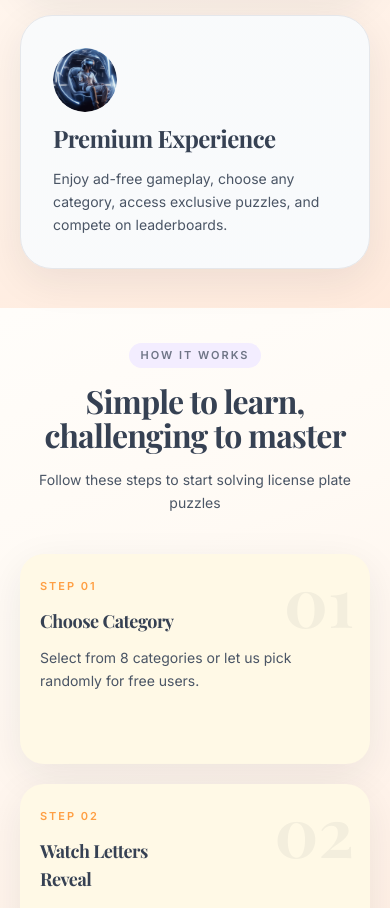
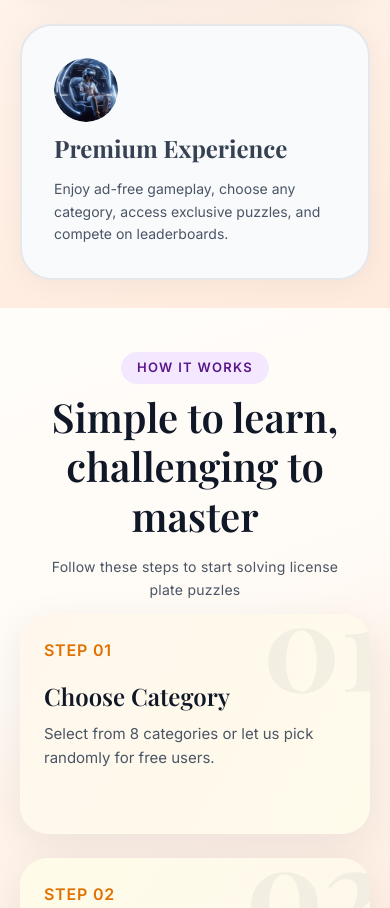
Before and after one commit to pankaj1989/puzzle-game, a React (Vite) app: page / in a window 390 px wide. Shown: the part 2224-3132 px from the top of the page. Built offline with nearby package versions, Linux system fonts and the light colour scheme; a web font is replaced by a local one.

Commit message:
Update landing page styles and components; added new color variables and gradients, refined layouts, and improved responsiveness. Enhanced CTA section with new design elements and icons. Updated pricing section for better visual hierarchy and clarity.

```diff
--- a/src/components/landing/LandingCta.jsx
+++ b/src/components/landing/LandingCta.jsx
@@ -1,33 +1,38 @@
-import { CTA } from './landingData.js'
+import { IoIosArrowForward } from "react-icons/io";
+import { CTA } from "./landingData.js";
 
 export function LandingCta() {
   return (
-    <section className="relative mt-16 overflow-hidden" aria-labelledby="cta-heading">
+    <section
+      className="mt-16 overflow-hidden mx-auto mb-[4.5rem] max-w-[1442px] px-5 sm:px-6 lg:px-[60px]"
+      aria-labelledby="cta-heading"
+    >
+      <div className="relative rounded-[48px] h-[630px] overflow-hidden flex justify-center items-center">
         <div
           className="absolute inset-0 bg-cover bg-center"
           style={{
-          backgroundImage:
-             `url(${CTA.backgroundImageSrc})`,
+            backgroundImage: `url(${CTA.backgroundImageSrc})`,
           }}
         />
         <div className="relative z-10 mx-auto max-w-[1442px] px-5 py-16 text-center sm:px-6 sm:py-[5.5rem]">
           <h2
             id="cta-heading"
-          className="font-serif text-[clamp(2rem,3.6vw,3rem)] font-bold tracking-tight text-white"
+            className="font-serif xl:text-[80px] sm:text-[64px] text-[50px] font-bold text-white"
           >
             {CTA.heading}
           </h2>
-        <p className="mx-auto mt-4 max-w-[60ch] text-sm leading-relaxed text-white/80 sm:text-[0.9375rem]">
+          <p className="mx-auto mt-1 xl:max-w-[52ch] max-w-[40ch] leading-relaxed text-white/80 text-[18px] lg:text-[21px] font-light tracking-[0.3px]">
             {CTA.subheading}
           </p>
           <a
             href={CTA.cta.href}
-          className="mt-8 inline-flex items-center justify-center gap-2 rounded-full bg-white px-7 py-3.5 text-sm font-semibold text-navy no-underline shadow-[0_16px_34px_rgba(0,0,0,0.25)] transition hover:shadow-[0_18px_40px_rgba(0,0,0,0.30)] active:scale-[0.98] sm:text-[0.9375rem]"
+            className="group mt-6 inline-flex items-center justify-center gap-2 rounded-full bg-white px-10 py-5 font-medium text-navy no-underline shadow-[0_16px_34px_rgba(0,0,0,0.25)] transition hover:shadow-[0_18px_40px_rgba(0,0,0,0.30)] active:scale-[0.98] sm:text-[17px]"
           >
             {CTA.cta.label}
-          {/* <ArrowRightIcon className="h-4 w-4" /> */}
+            <IoIosArrowForward className="size-4 group-hover:translate-x-1 transition-transform duration-300" />
           </a>
         </div>
+      </div>
     </section>
-  )
+  );
 }
--- a/src/components/landing/LandingFeatures.jsx
+++ b/src/components/landing/LandingFeatures.jsx
@@ -7,10 +7,10 @@ export function LandingFeatures() {
         <span className="inline-flex rounded-full bg-card-yellow2 px-4 py-[6px] text-[13px] font-semibold uppercase tracking-[1.3px] text-brand-brown">
           {FEATURES_SECTION.badge}
         </span>
-        <h2 className="font-serif md:text-[64px] text-[40px] font-semibold leading-[1.2] text-navy-dark max-w-[38rem]!">
+        <h2 className="font-serif md:text-[64px] text-[40px] font-semibold leading-[1.24] text-navy-dark max-w-[38rem]!">
           {SECTION_TITLES.features}
         </h2>
-        <p className="mx-auto mt-1.5 md:max-w-[38rem] max-w-[20rem] text-sm leading-relaxed text-text-muted sm:text-[19px]">
+        <p className="mx-auto mt-1.5 md:max-w-[38rem] max-w-[20rem] text-sm leading-relaxed text-text-muted sm:text-[19px] tracking-[0.255px]">
           {FEATURES_SECTION.subheading}
         </p>
       </div>
@@ -18,7 +18,7 @@ export function LandingFeatures() {
         {FEATURES.map((f) => (
           <article
             key={f.title}
-            className={`rounded-[32px] p-8 xl:p-12 shadow-[0_12px_40px_rgba(26,35,46,0.08)] transition-shadow hover:shadow-[0_16px_48px_rgba(26,35,46,0.12)] ${f.bg} border `}
+            className={`rounded-[32px] p-8 xl:p-12 shadow-[0_2px_30px_rgba(26,35,46,0.05)] transition-shadow hover:shadow-[0_16px_48px_rgba(26,35,46,0.12)] ${f.bg} border-2 `}
             style={{ borderColor: `${f.borderColor}` }}
           >
             <div
@@ -34,7 +34,7 @@ export function LandingFeatures() {
                 loading="lazy"
               />
             </div>
-            <h3 className="font-serif xl:text-[28px] text-[24px] font-bold tracking-tight text-navy">{f.title}</h3>
+            <h3 className="font-serif xl:text-[28px] text-[24px] font-bold text-navy">{f.title}</h3>
             <p className="xl:mt-5 mt-3 leading-relaxed text-text-muted xl:text-[16px] text-[14px] max-w-[19rem]!">{f.body}</p>
           </article>
         ))}
--- a/src/components/landing/LandingHowItWorks.jsx
+++ b/src/components/landing/LandingHowItWorks.jsx
@@ -1,35 +1,38 @@
-import { HOW_SECTION, HOW_STEPS, SECTION_TITLES } from './landingData.js'
+import { HOW_SECTION, HOW_STEPS, SECTION_TITLES } from "./landingData.js";
 
 export function LandingHowItWorks() {
   return (
-    <section id="how-to-play" className="mx-auto mb-[4.5rem] max-w-[1442px] px-5 sm:px-6 lg:px-8">
-      <div className="text-center">
-        <span className="inline-flex rounded-full bg-card-lavender px-3 py-1 text-[0.6875rem] font-semibold uppercase tracking-[0.18em] text-navy/70">
+    <section
+      id="how-to-play"
+      className="mx-auto mb-[4.5rem] max-w-[1442px] px-5 sm:px-6 lg:px-[64px]"
+    >
+      <div className="text-center w-fit mx-auto flex flex-col items-center gap-1">
+        <span className="inline-flex rounded-full bg-card-purple px-4 py-[6px] text-[13px] font-semibold uppercase tracking-[1.3px] text-card-purple2">
           {HOW_SECTION.badge}
         </span>
-        <h2 className="mt-4 font-serif text-[clamp(2rem,3.6vw,2.75rem)] font-bold leading-[1.08] tracking-tight text-navy">
+        <h2 className="mt-1 font-serif md:text-[64px] text-[40px] font-semibold leading-[1.24] text-navy-dark max-w-[48rem]!">
           {SECTION_TITLES.howItWorks}
         </h2>
-        <p className="mx-auto mt-4 max-w-[60ch] text-sm leading-relaxed text-text-muted sm:text-[0.9375rem]">
+        <p className="mx-auto mt-3 md:max-w-[38rem] max-w-[20rem] text-sm leading-relaxed text-text-muted sm:text-[19px] tracking-[0.255px]">
           {HOW_SECTION.subheading}
         </p>
       </div>
-      <ol className="mt-10 grid list-none grid-cols-1 gap-5 p-0 sm:grid-cols-2 lg:grid-cols-4">
+      <ol className="mt-3 grid list-none grid-cols-1 xl:gap-8 gap-6 p-0 sm:grid-cols-2 lg:grid-cols-4">
         {HOW_STEPS.map((s) => (
           <li
             key={s.num}
-            className={`relative min-h-[210px] overflow-hidden rounded-3xl px-5 pb-6 pt-6 shadow-[0_12px_40px_rgba(26,35,46,0.08)] ${s.bg}`}
+            className={`relative sm:min-h-[280px] min-h-[220px] overflow-hidden rounded-[28px] xl:p-10.5 p-6 shadow-[0_12px_40px_rgba(26,35,46,0.08)] ${s.bg}`}
           >
             <span
-              className="pointer-events-none absolute right-4 top-3 font-serif text-[4.25rem] font-bold leading-none text-navy/[0.06]"
+              className="pointer-events-none absolute -right-4 -top-8 font-serif text-[120px] font-bold leading-none text-navy/[0.06]"
               aria-hidden="true"
             >
               {s.num}
             </span>
-            <div className="text-[0.6875rem] font-semibold uppercase tracking-[0.18em] text-brand-orange">
+            <div className="text-base font-semibold uppercase tracking-[0.8px] text-brand-orange-dark">
               Step {s.num}
             </div>
-            <h3 className="mt-3 font-serif text-lg font-bold tracking-tight text-navy">
+            <h3 className="mt-4 font-serif text-[24px] font-semibold text-navy-dark">
               {s.titleLines?.map((line, idx) => (
                 <span key={line}>
                   {line}
@@ -37,10 +40,12 @@ export function LandingHowItWorks() {
                 </span>
               ))}
             </h3>
-            <p className="mt-3 text-[0.875rem] leading-relaxed text-text-muted">{s.body}</p>
+            <p className="lg:mt-3.5 mt-2 text-[15px] leading-[24px] text-text-muted">
+              {s.body}
+            </p>
           </li>
         ))}
       </ol>
     </section>
-  )
+  );
 }
--- a/src/components/landing/landingData.js
+++ b/src/components/landing/landingData.js
@@ -92,25 +92,29 @@ export const HOW_STEPS = [
     num: "01",
     titleLines: ["Choose Category"],
     body: "Select from 8 categories or let us pick randomly for free users.",
-    bg: "bg-card-yellow",
+    bg: "cream-gradient2",
+    borderColor: "#FFEDD4",
   },
   {
     num: "02",
     titleLines: ["Watch Letters", "Reveal"],
     body: "Letters appear every 3 seconds. Use the visual clue to help you decode.",
-    bg: "bg-card-yellow",
+    bg: "cream-gradient",
+    borderColor: "#FEF9C2",
   },
   {
     num: "03",
     titleLines: ["Solve the Puzzle"],
     body: "Type your answer before the timer runs out. Think fast, think smart.",
-    bg: "bg-card-lavender",
+    bg: "purple-gradient",
+    borderColor: "#F3E8FF",
   },
   {
     num: "04",
     titleLines: ["Earn Points"],
     body: "Faster solves mean more points. Compete on leaderboards.",
-    bg: "bg-card-blue",
+    bg: "blue-gradient",
+    borderColor: "#E5E7EB",
   },
 ];
 
--- a/src/index.css
+++ b/src/index.css
@@ -23,6 +23,13 @@
   --color-card-yellow3: #fef9c2;
   --color-card-purple: #f3e8ff;
   --color-card-blue2: #e5e7eb;
+  --color-card-purple2: #59168b;
+  --color-card-gray: #f3f4f6;
+  --color-text-muted2: #99A1AF;
+  --color-card-gray2: #D1D5DC;
+  --color-brand-orange2: #FE9A00;
+  --color-brand-orange3: #FE9900;
+
   --font-sans:
     "Inter", ui-sans-serif, system-ui, "Segoe UI", Roboto, sans-serif;
   --font-serif: "Playfair Display", ui-serif, Georgia, serif;
@@ -55,8 +62,8 @@ body {
   background: linear-gradient(
     160deg,
     #fffbf57c 0%,
-    #fff5e97c 30%,
-    #ffe8d67c 60%,
+    #fff5e97c 40%,
+    #ffe8d67c 50%,
     #ffd4b87c 100%
   );
   background-attachment: fixed;
@@ -82,9 +89,18 @@ img {
   background: linear-gradient(90deg, #101828 0%, #1e2939 100%);
 }
 
+.navy-gradient2 {
+  background: linear-gradient(45deg, #101828 0%, #101828 50%, #1e2939 100%);
+}
+
 .orange-glow {
   background: linear-gradient(90deg, #ff8904 0%, #e17100 100%);
 }
+
+.orange-glow2 {
+  background: linear-gradient(120deg, #fe98004f 0%, #FF69001A 100%);
+}
+
 
 .text-gradient {
   background: linear-gradient(
@@ -102,6 +118,10 @@ img {
   background: linear-gradient(120deg, #fefce8 0%, #fff7ed 100%);
 }
 
+.cream-gradient2 {
+  background: linear-gradient(120deg, #fff7ed 0%, #fffbeb 100%);
+}
+
 .purple-gradient {
   background: linear-gradient(120deg, #faf5ff 0%, #fdf2f8 100%);
 }
```
Also changed, not shown: src/components/landing/LandingFooter.jsx (+23 -22 lines), src/components/landing/LandingPricing.jsx (+58 -43 lines). Lines whose indentation alone changed are shown as unchanged.
